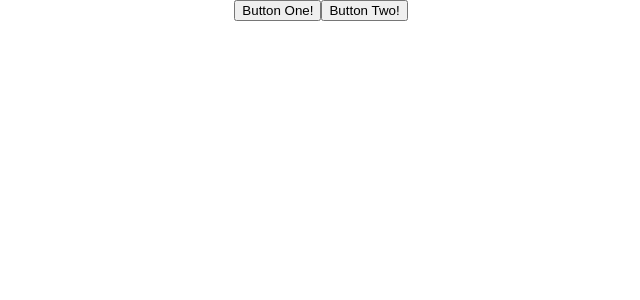
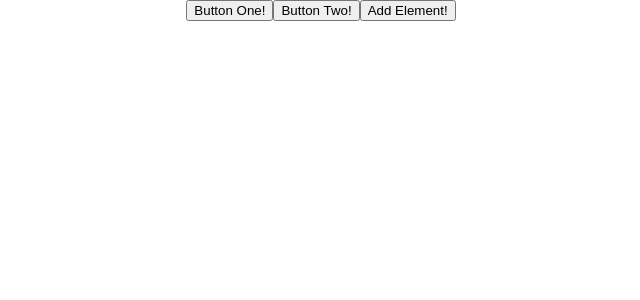
Before and after one commit to lizzwong/redux-intro, a React (Create React App) app: page / in a window 1280 px wide. Shown: the top 300 px of the page, without its empty margins (319-959 px from the left). Built offline with nearby package versions, Linux system fonts and the light colour scheme.

Commit message:
add data

```diff
--- a/src/components/App/App.js
+++ b/src/components/App/App.js
@@ -24,11 +24,24 @@ class App extends Component {
     })
   }
 
+  handleAddElement = () => {
+      this.props.dispatch(
+      {
+        type: 'ADD_STAR',
+        starDetails: {
+          name: 'Gacrux',
+          diameter:50
+        }
+      }
+    )
+  }
+
   render() {
     return (
       <div className="App">
       <button onClick={this.handleClick}>Button One!</button>
       <button onClick={this.handleSecondClick}>Button Two!</button>
+      <button onClick={this.handleAddElement}>Add Element!</button>
       </div>
     );
   }
--- a/src/index.js
+++ b/src/index.js
@@ -19,12 +19,14 @@ const firstReducer = (state, action) => {
 }
 
 const secondReducer = (state, action) => {
-    console.log(`Hi! I'm the second reducer`);
+    if(action.type === 'BUTTON_TWO'){
+        console.log(`Hi! I'm the second reducer`);
+    }
     return {};
 }
 
 const thirdReducer = (state, action) => {
-    console.log(`Hi! I'm the third reducer`, action);
+    console.log(`Hi! I'm the third reducer. This is the action.`, action);
     return {};
 }
 
```
